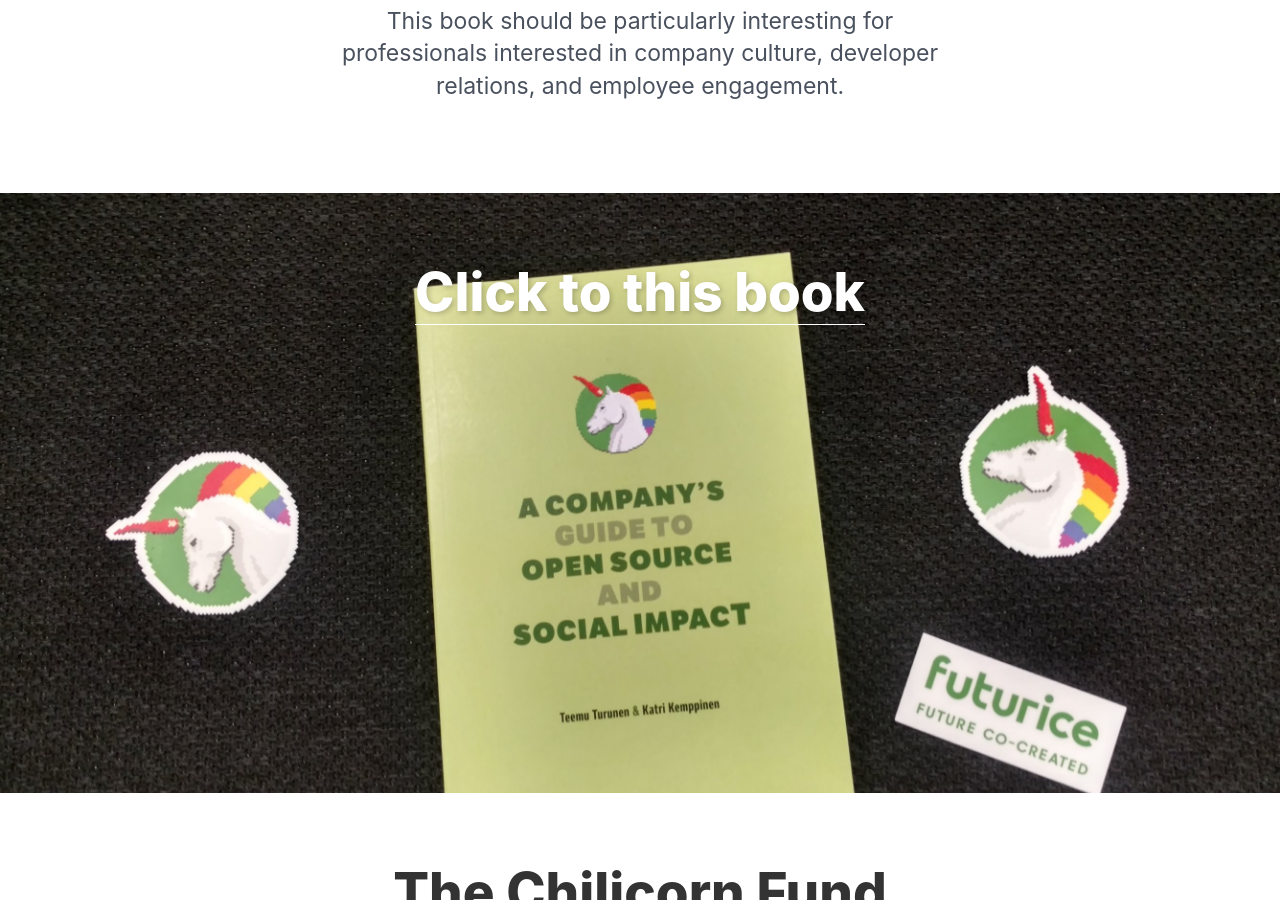
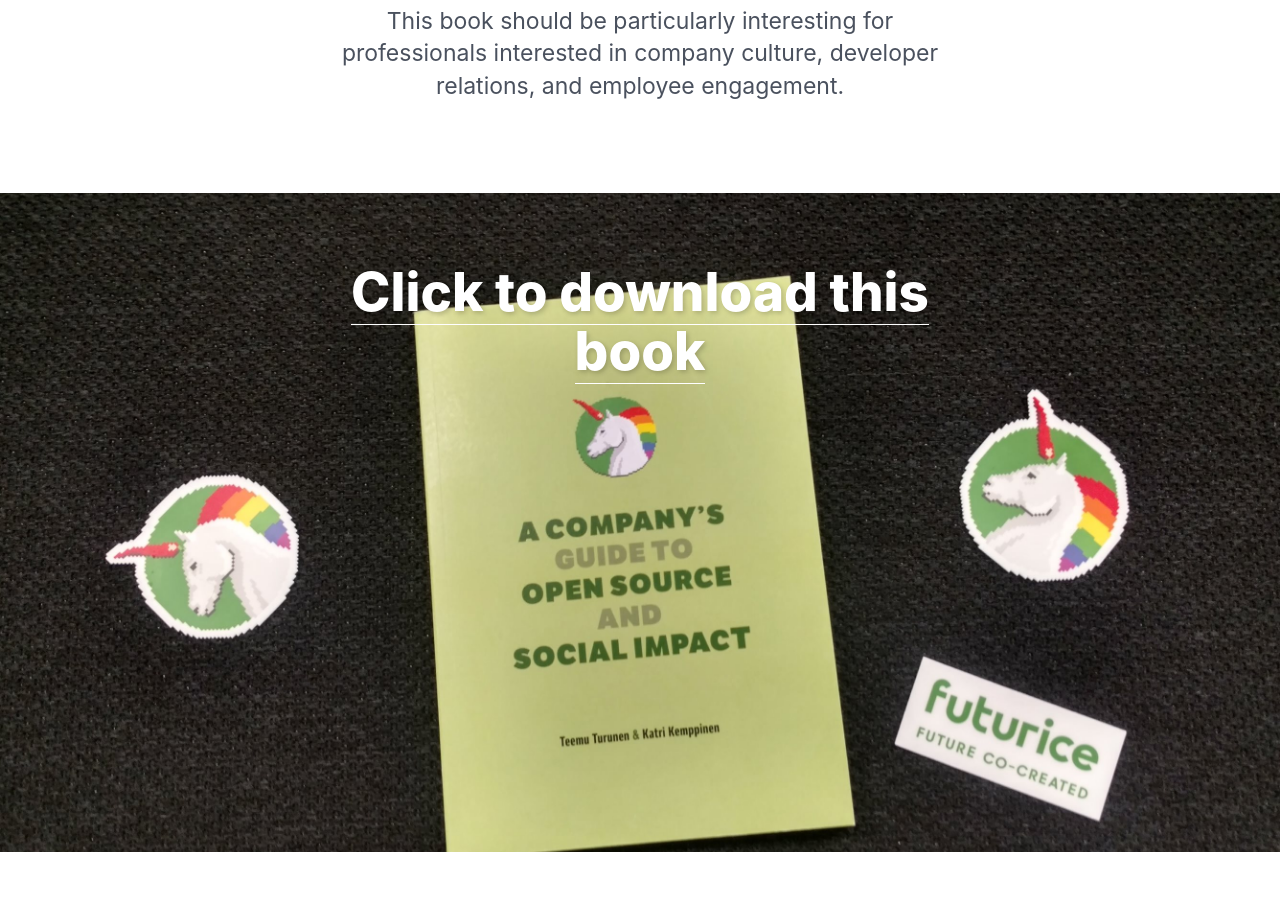
Before and after one commit to futurice/spiceprogram, a Jekyll site: the page built from index.html, in a window 1280 px wide and 900 px high, scrolled down 2393 px. Built offline with Jekyll 4.4.1, drawn with Linux system fonts in a browser that asks for light colours; nearby versions of some CDN libraries.

Commit message:
Word changes sans idiocy

```diff
--- a/index.html
+++ b/index.html
@@ -104,7 +104,7 @@
 <section class="bookdownload white">
   <div class="container">
     <div class="section-header">
-      <h2><a href="http://spiceprogram.org/assets/docs/Futurice-Companys_Guide_To_Open_Source_And_Social_Impact.pdf">Click to this book</a></h2>
+      <h2><a href="http://spiceprogram.org/assets/docs/Futurice-Companys_Guide_To_Open_Source_And_Social_Impact.pdf">Click to download this book</a></h2>
       <p><br/><br/><br/><br/><br/><br/><br/><br/><br/><br/><br/><br/><br/><br/></p>
     </div>
   </div>
```
